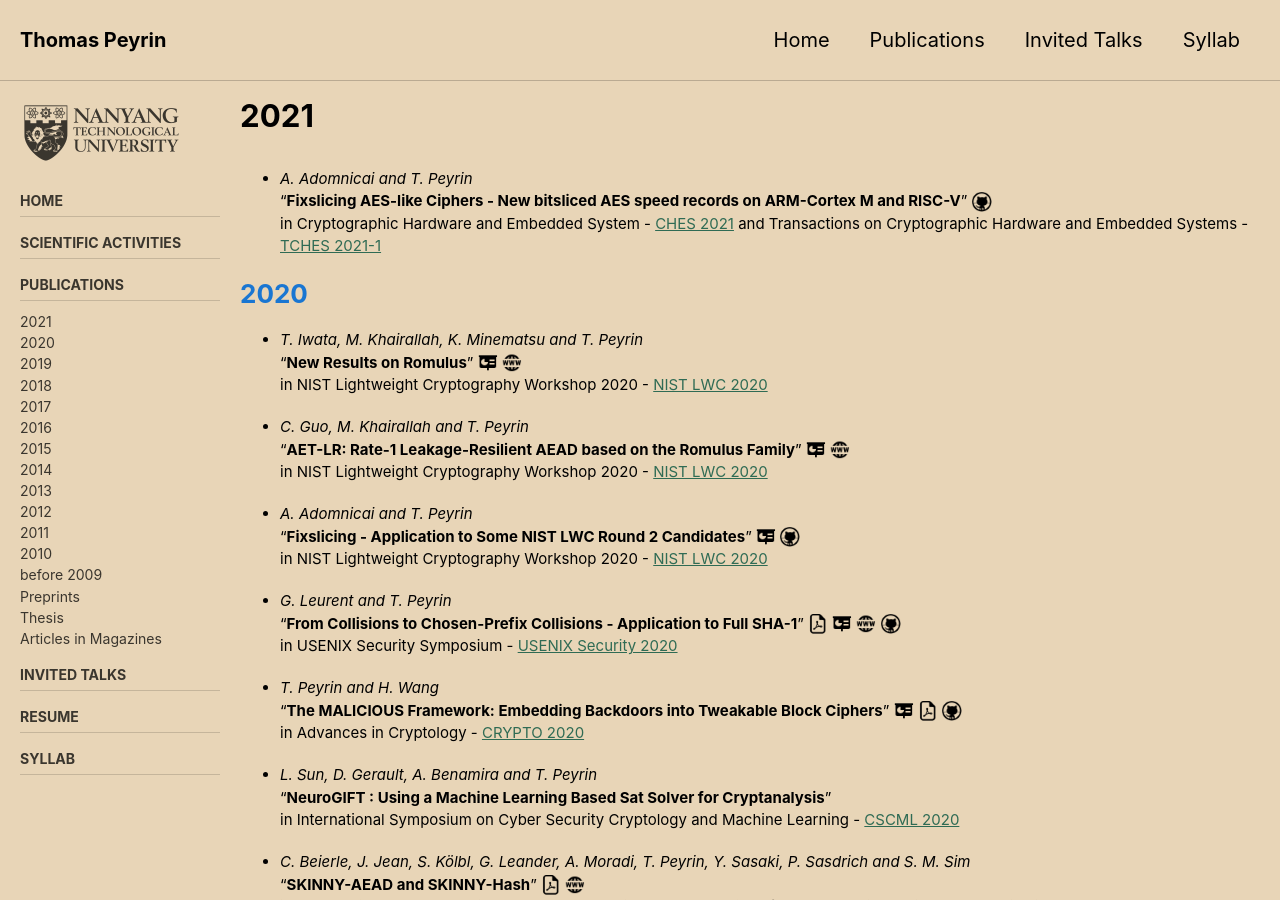
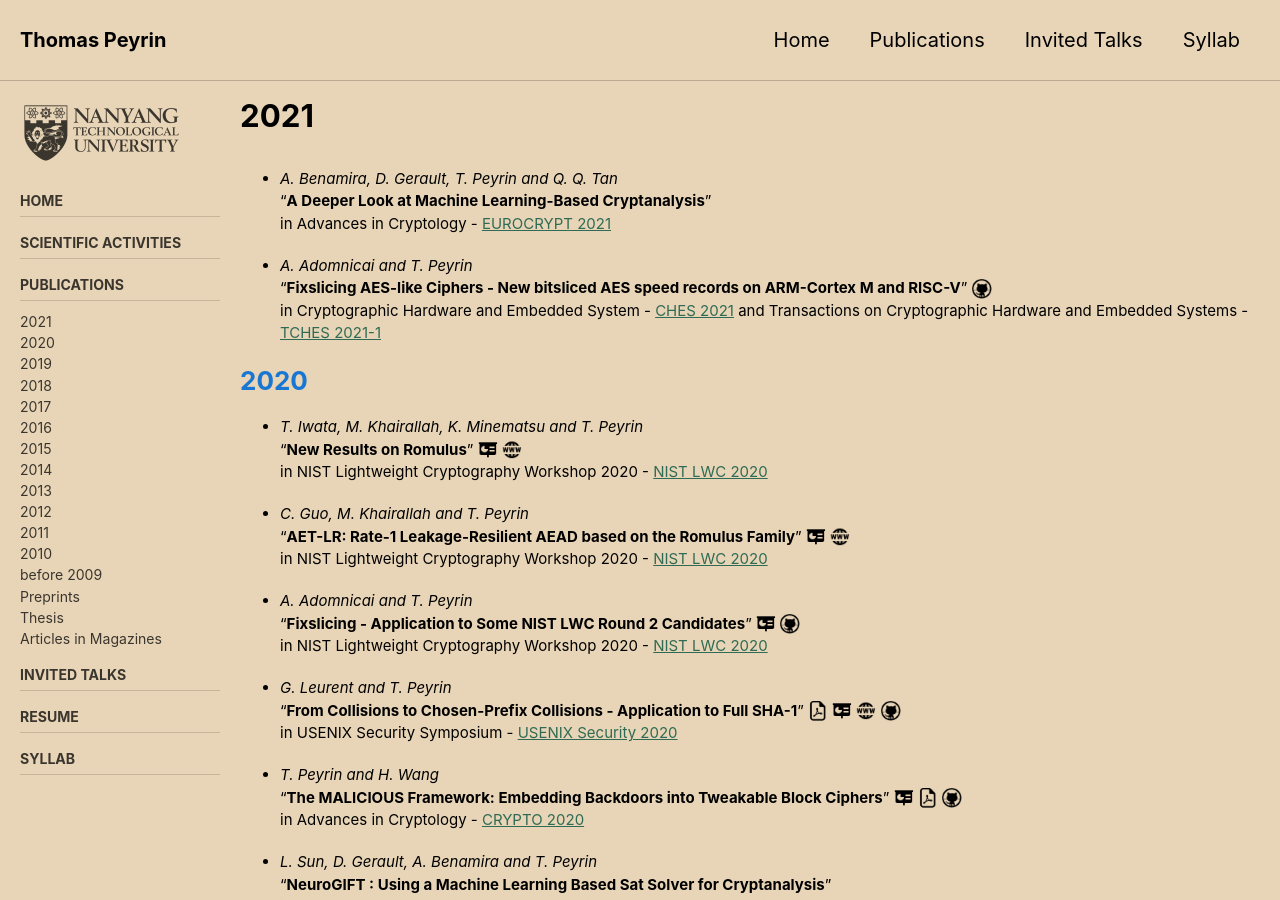
Before and after one commit to thomaspeyrin/web, a Jekyll site: the page built from publications.md, in a window 1280 px wide and 900 px high. Built offline with Jekyll 4.4.1, drawn with Linux system fonts in a browser that asks for light colours; cached includes are drawn as plain includes; nearby versions of some CDN libraries; our own code applies the rules of GitHub Pages for plain Markdown files.

Commit message:
Update publications.md

```diff
--- a/publications.md
+++ b/publications.md
@@ -10,6 +10,10 @@ sidebar:
 ---
 
 # 2021
+
+- *A. Benamira, D. Gerault, T. Peyrin and Q. Q. Tan*
+"**A Deeper Look at Machine Learning-Based Cryptanalysis**"
+in Advances in Cryptology - [EUROCRYPT 2021](https://eurocrypt.iacr.org/2021/)
 
 - *A. Adomnicai and T. Peyrin*
 "**Fixslicing AES-like Ciphers - New bitsliced AES speed records on ARM-Cortex M and RISC-V**" [![](https://thomaspeyrin.github.io/web/assets/images/github_icon_small.png "github")](https://github.com/aadomn/aes)
@@ -74,7 +78,8 @@ in NIST Lightweight Cryptography Workshop 2019 - [NIST LWC 2019](https://csrc.ni
 in ACM ASIA Conference on Computer and Communications Security - [AsiaCCS 2019](https://asiaccs2019.blogs.auckland.ac.nz/)
 
 - *G. Leurent and T. Peyrin*
-"**From Collisions to Chosen-Prefix Collisions - Application to Full SHA-1**"  [![](https://thomaspeyrin.github.io/web/assets/images/pdf_icon_small.png "article")](https://eprint.iacr.org/2019/459.pdf)  [![](https://thomaspeyrin.github.io/web/assets/images/pres_icon_small.png "slides")](https://thomaspeyrin.github.io/web/assets/docs/slides/Leurent-etal-EUROCRYPT2019_slides.pdf.pdf)  [![](https://thomaspeyrin.github.io/web/assets/images/github_icon_small.png "github")](https://github.com/SHA-mbles/sha1-cp)
+"**From Collisions to Chosen-Prefix Collisions - Application to Full SHA-1**"  [![](https://thomaspeyrin.github.io/web/assets/images/pdf_icon_small.png "article")](https://eprint.iacr.org/2019/459.pdf)  [![](https://thomaspeyrin.github.io/web/assets/images/pres_icon_small.png "slides")](https://thomaspeyrin.github.io/web/assets/docs/slides/Leurent-etal-
+YPT2019_slides.pdf.pdf)  [![](https://thomaspeyrin.github.io/web/assets/images/github_icon_small.png "github")](https://github.com/SHA-mbles/sha1-cp)
 in Advances in Cryptology - [EUROCRYPT 2019](https://eurocrypt.iacr.org/2019/)
 
 - *H. Wang and T. Peyrin*
```
